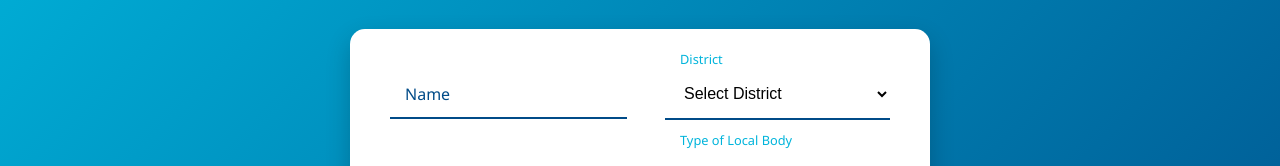
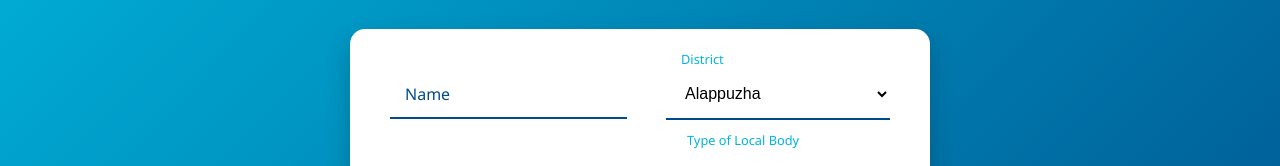
Before and after one commit to Anandhakryshnan/Grievance_Redressal, a React (Vite) app in the folder Grievance_Redressal/: page /RegisterPage in a window 1280 px wide. Shown: the part 184-350 px from the top of the page. Built offline with nearby package versions, Linux system fonts and the light colour scheme.

Commit message:
Sign-Up page

```diff
--- a/Grievance_Redressal/src/components/RegisterPage.css
+++ b/Grievance_Redressal/src/components/RegisterPage.css
@@ -52,8 +52,10 @@ body {
   outline: none;
   transition: border-color 0.3s ease;
 }
-.input-group select{
-  width: 225px;
+.input-group .district{
+  position: relative;
+  width: 14rem;
+  /* background-color: red; */
 }
 
 .input-group label {
--- a/Grievance_Redressal/src/components/RegisterPage.jsx
+++ b/Grievance_Redressal/src/components/RegisterPage.jsx
@@ -60,20 +60,22 @@ function RegisterPage() {
             value={formData.district}
             onChange={handleChange}
             required
+            className='district'
           >
-            <option value="">Select District</option>
-            <option value="District 1">District 1</option>
-            <option value="District 2">District 2</option>
-            <option value="District 3">District 3</option>
-            <option value="District 4">District 4</option>
-            <option value="District 5">District 5</option>
-            <option value="District 6">District 6</option>
-            <option value="District 7">District 7</option>
-            <option value="District 8">District 8</option>
-            <option value="District 9">District 9</option>
-            <option value="District 10">District 10</option>
-            <option value="District 11">District 11</option>
-            <option value="District 12">District 12</option>
+            <option value="Alappuzha">Alappuzha</option>
+            <option value="Ernakulam">Ernakulam</option>
+            <option value="Idukki">Idukki</option>
+            <option value="Kannur">Kannur</option>
+            <option value="Kasaragod">Kasaragod</option>
+            <option value="Kollam">Kollam</option>
+            <option value="Kottayam">Kottayam</option>
+            <option value="Kozhikode">Kozhikode</option>
+            <option value="Malappuram">Malappuram</option>
+            <option value="Palakkad">Palakkad</option>
+            <option value="Pathanamthitta">Pathanamthitta</option>
+            <option value="Thiruvananthapuram">Thiruvananthapuram</option>
+            <option value="Thrissur">Thrissur</option>
+            <option value="Wayanad">Wayanad</option>
           </select>
           <label>District</label>
         </div>
```
